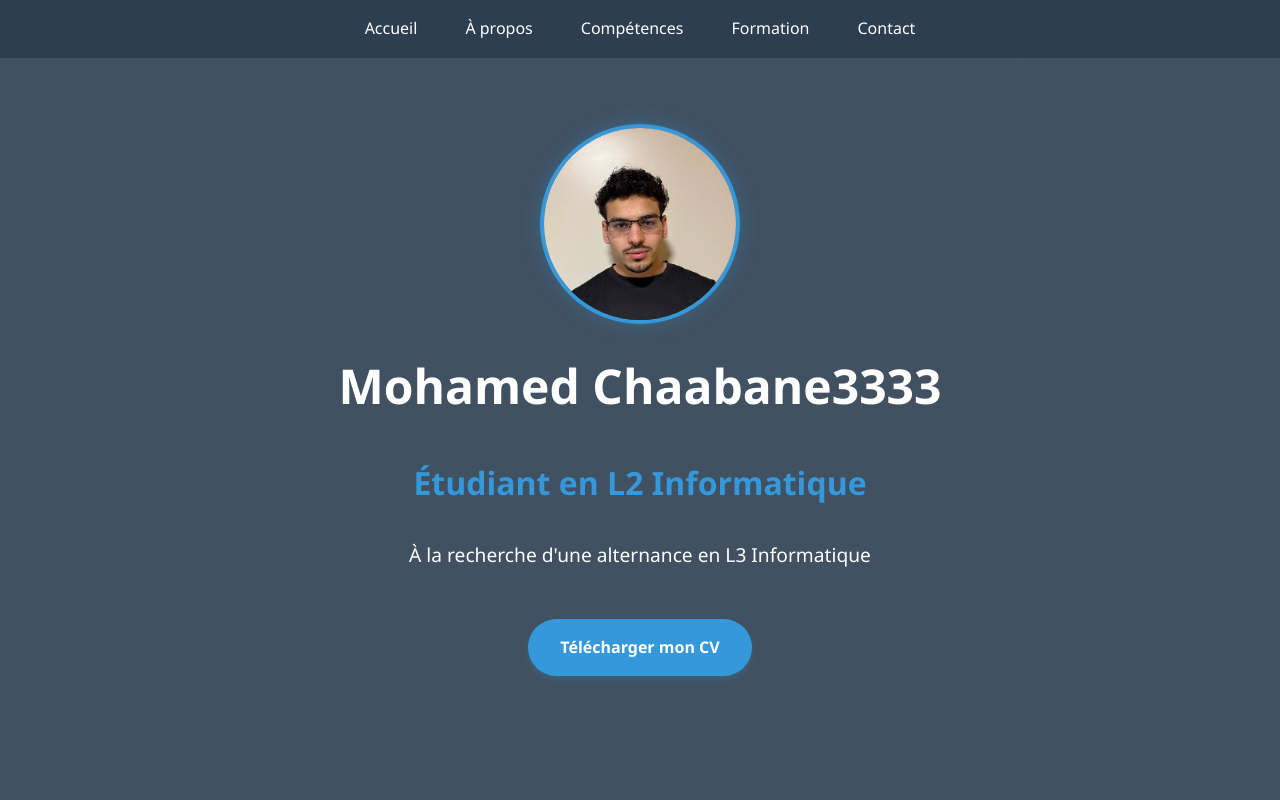
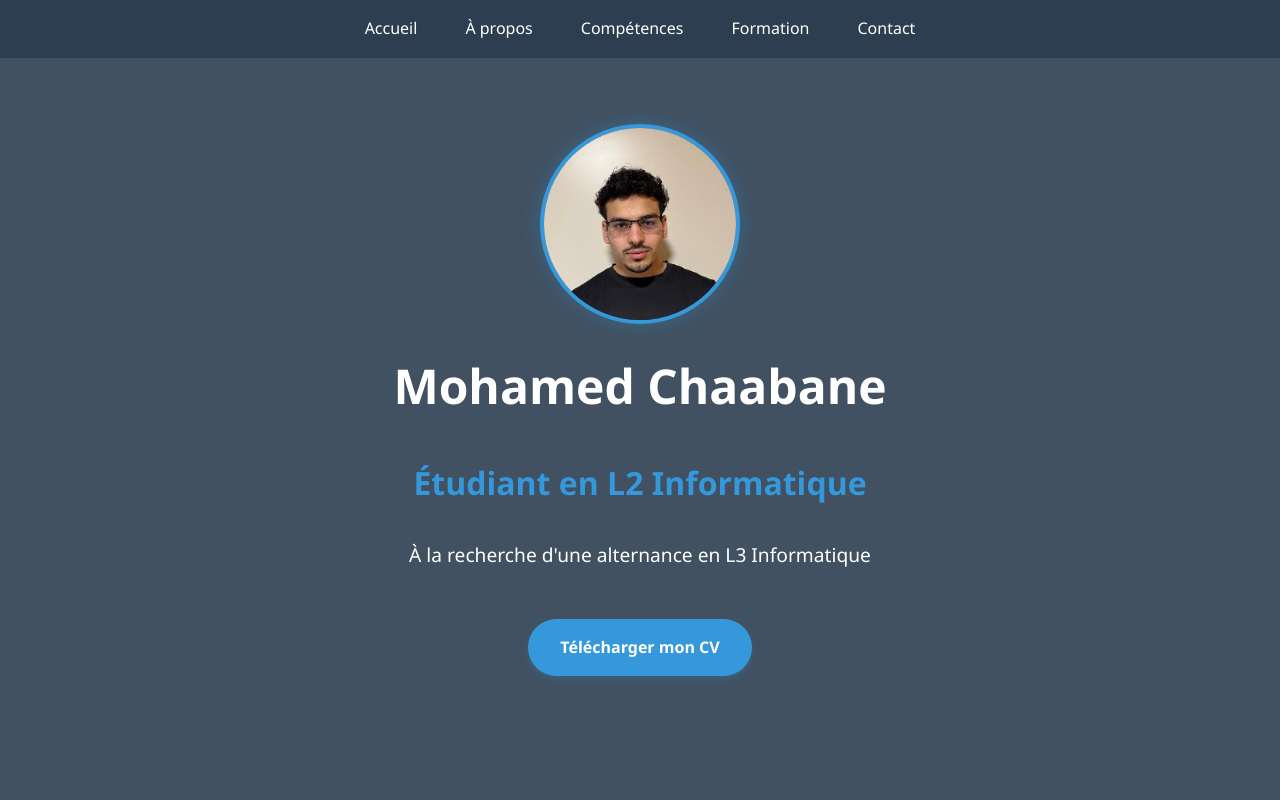
Before and after one commit to chaabaneInfo/PorteFolio, a website built with Vite: page index.html in a window 1280 px wide. Shown: the top 800 px of the page. Built offline with nearby package versions, Linux system fonts and the light colour scheme.

Commit message:
Update index.html

```diff
--- a/index.html
+++ b/index.html
@@ -26,7 +26,7 @@
                     <!-- Remplacer le lien avec votre photo -->
                     <img src="cv.jpg" alt="Mohamed Chaabane">
                 </div>
-                <h1>Mohamed Chaabane3333</h1>
+                <h1>Mohamed Chaabane</h1>
                 <h2>Étudiant en L2 Informatique</h2>
                 <p>À la recherche d'une alternance en L3 Informatique</p>
                 <a href="CV_informatique.pdf" class="download-cv">Télécharger mon CV</a>
```
